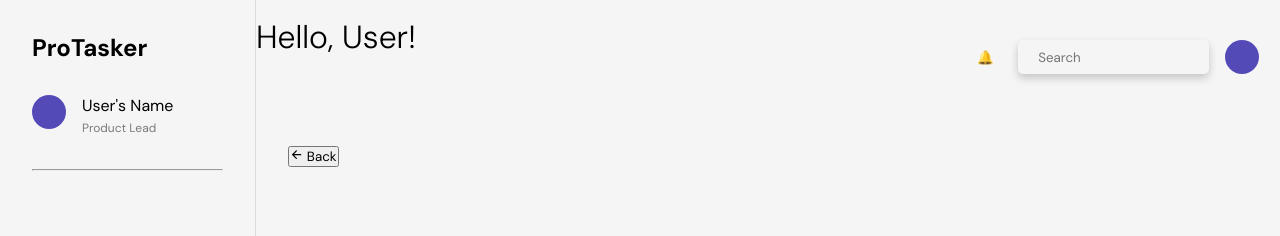
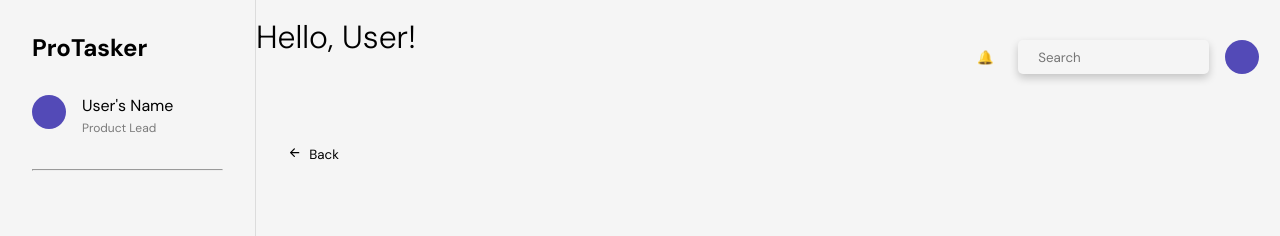
Before and after one commit to vbolden/pro-tasker-app, a React app in the folder frontend/: page /dashboard/projects/1 in a window 1280 px wide. Shown: the top 236 px of the page. Built offline with nearby package versions, Linux system fonts and the light colour scheme; no server answers; the HTML template or start-up script is replaced by a standard one; a web font is replaced by a local one.

Commit message:
styled back button on details page

```diff
--- a/frontend/src/index.css
+++ b/frontend/src/index.css
@@ -23,7 +23,7 @@
     background-color: rgba(70, 70, 85, 0.7);
 }
 
-.auth-left > * {
+.auth-left>* {
     position: relative;
     z-index: 1;
 }
@@ -137,7 +137,7 @@ input.button:hover {
 }
 
 #login {
-  width: 100%;
+    width: 100%;
 }
 
 #login form {
@@ -186,7 +186,7 @@ input.button:hover {
 /* PROJECT CARD */
 .card-body {
     width: 350px;
-    box-shadow: 0 10px 20px rgba(0,0,0,0.2);
+    box-shadow: 0 10px 20px rgba(0, 0, 0, 0.2);
     border-radius: 10px;
     height: 250px;
     padding: 1.5rem 1.5rem 0.2rem;
@@ -315,10 +315,18 @@ input.button:hover {
     padding-bottom: 1rem;
 }
 
-/* .back-btn {
-    margin-bottom: 2rem;
-    padding: 3px 15px;
-} */
+.back-btn {
+    background: transparent;
+    border: none;
+    margin-bottom: 3rem;
+    display: flex;
+    gap: 0.5rem;
+}
+
+.back-btn:hover {
+    transform: scale(1.07);
+    text-decoration: underline;
+}
 
 .page-header h2 {
     font-size: 1.6rem;
```
